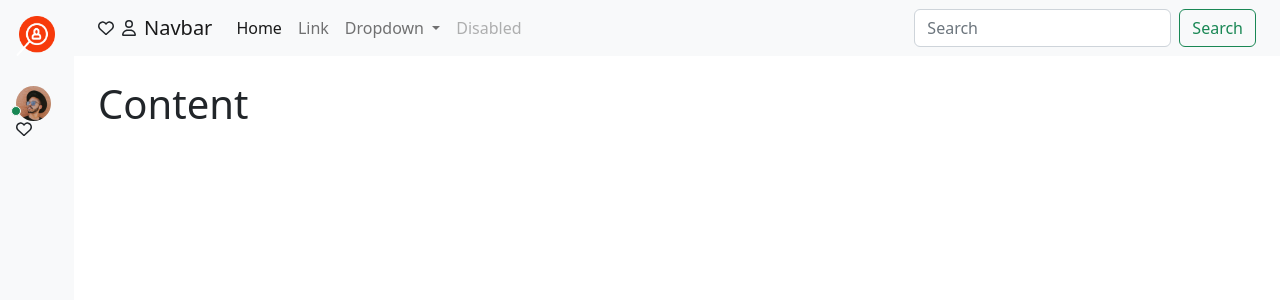
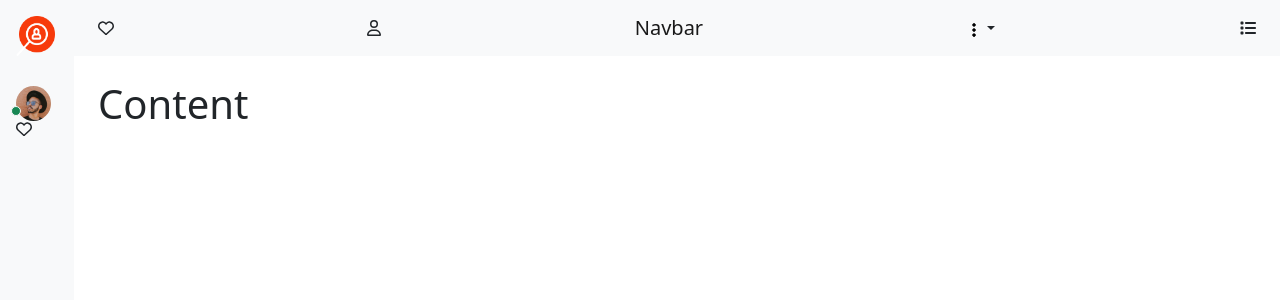
Before and after one commit to sdtHossain/jobick-admin-dashboard, a Vue app: page / in a window 1280 px wide. Shown: the top 300 px of the page. Built offline with nearby package versions, Linux system fonts and the light colour scheme.

Commit message:
added chatbar drawer

```diff
--- a/src/App.vue
+++ b/src/App.vue
@@ -2,11 +2,13 @@
 import { RouterLink, RouterView } from "vue-router";
 import Sidebar from "@/views/components/inc/SideBar.vue";
 import ContentView from "@/views/components/inc/ContentView.vue";
+import ChatBar from "@/views/components/inc/ChatBar.vue";
 </script>
 
 <template>
   <div class="d-flex">
     <Sidebar />
     <ContentView />
+    <ChatBar />
   </div>
 </template>
--- a/src/assets/main.scss
+++ b/src/assets/main.scss
@@ -124,3 +124,33 @@ $primary: #1d1faa;
     width: 100%;
   }
 }
+
+// chatbar
+.chatbar-container {
+  position: fixed;
+  background: rgba(0, 0, 0, 0.1);
+  width: 0;
+  right: -100%;
+  height: 100%;
+  z-index: 99;
+  transition: all 0.2s;
+
+  .chatbar {
+    position: fixed;
+    width: 0;
+    height: 100vh;
+    z-index: 9999;
+    right: -253px;
+    transition: all 0.8s ease;
+  }
+
+  &.expand {
+    width: 100%;
+    right: 0;
+
+    .chatbar {
+      width: 244px;
+      right: 0;
+    }
+  }
+}
--- a/src/stores/dashbord.js
+++ b/src/stores/dashbord.js
@@ -3,6 +3,7 @@ import { defineStore } from "pinia";
 
 export const useDashboardStore = defineStore("dashboard", () => {
   const dashbordCollapsed = ref(true);
+  const chatBarCollapsed = ref(true);
 
-  return { dashbordCollapsed };
+  return { dashbordCollapsed, chatBarCollapsed };
 });
--- /dev/null
+++ b/src/views/components/inc/ChatBar.vue
@@ -0,0 +1,17 @@
+<script setup>
+import { useDashboardStore } from "../../../stores/dashbord";
+import { storeToRefs } from "pinia";
+
+const { chatBarCollapsed } = storeToRefs(useDashboardStore());
+</script>
+<template>
+  <div
+    @click="chatBarCollapsed = true"
+    class="chatbar-container"
+    :class="!chatBarCollapsed ? 'expand' : ''"
+  >
+    <div class="chatbar bg-light p-3">
+      <h5>Chatbar</h5>
+    </div>
+  </div>
+</template>
--- a/src/views/components/inc/ContentView.vue
+++ b/src/views/components/inc/ContentView.vue
@@ -2,7 +2,9 @@
 import { useDashboardStore } from "../../../stores/dashbord";
 import { storeToRefs } from "pinia";
 
-const { dashbordCollapsed } = storeToRefs(useDashboardStore());
+const { dashbordCollapsed, chatBarCollapsed } = storeToRefs(
+  useDashboardStore()
+);
 </script>
 <template>
   <div
@@ -10,7 +12,7 @@ const { dashbordCollapsed } = storeToRefs(useDashboardStore());
     :class="dashbordCollapsed ? 'expand' : ''"
   >
     <!-- nav bar -->
-    <nav class="navbar navbar-expand-lg bg-light px-4">
+    <nav class="navbar bg-light px-4">
       <font-awesome-icon
         @click="dashbordCollapsed = true"
         icon="fa-regular fa-heart"
@@ -22,56 +24,29 @@ const { dashbordCollapsed } = storeToRefs(useDashboardStore());
         class="me-2"
       />
       <a class="navbar-brand" href="#">Navbar</a>
-      <button
-        class="navbar-toggler"
+      <div class="dropdown">
+        <div
+          class="dropdown-toggle"
           type="button"
-        data-bs-toggle="collapse"
-        data-bs-target="#navbarSupportedContent"
-        aria-controls="navbarSupportedContent"
-        aria-expanded="false"
-        aria-label="Toggle navigation"
-      >
-        <span class="navbar-toggler-icon"></span>
-      </button>
-      <div class="collapse navbar-collapse" id="navbarSupportedContent">
-        <ul class="navbar-nav me-auto mb-2 mb-lg-0">
-          <li class="nav-item">
-            <a class="nav-link active" aria-current="page" href="#">Home</a>
-          </li>
-          <li class="nav-item">
-            <a class="nav-link" href="#">Link</a>
-          </li>
-          <li class="nav-item dropdown">
-            <a
-              class="nav-link dropdown-toggle"
-              href="#"
-              role="button"
           data-bs-toggle="dropdown"
           aria-expanded="false"
         >
-              Dropdown
-            </a>
+          <img
+            src="../../../assets/images/menu-dot.png"
+            class="menu-dot-icon"
+            alt=""
+          />
+        </div>
         <ul class="dropdown-menu">
           <li><a class="dropdown-item" href="#">Action</a></li>
           <li><a class="dropdown-item" href="#">Another action</a></li>
-              <li><hr class="dropdown-divider" /></li>
           <li><a class="dropdown-item" href="#">Something else here</a></li>
         </ul>
-          </li>
-          <li class="nav-item">
-            <a class="nav-link disabled">Disabled</a>
-          </li>
-        </ul>
-        <form class="d-flex" role="search">
-          <input
-            class="form-control me-2"
-            type="search"
-            placeholder="Search"
-            aria-label="Search"
+      </div>
+      <font-awesome-icon
+        @click="chatBarCollapsed = false"
+        icon="fa-solid fa-list"
       />
-          <button class="btn btn-outline-success" type="submit">Search</button>
-        </form>
-      </div>
     </nav>
 
     <!-- main panel -->
```
Lines whose indentation alone changed are shown as unchanged.
